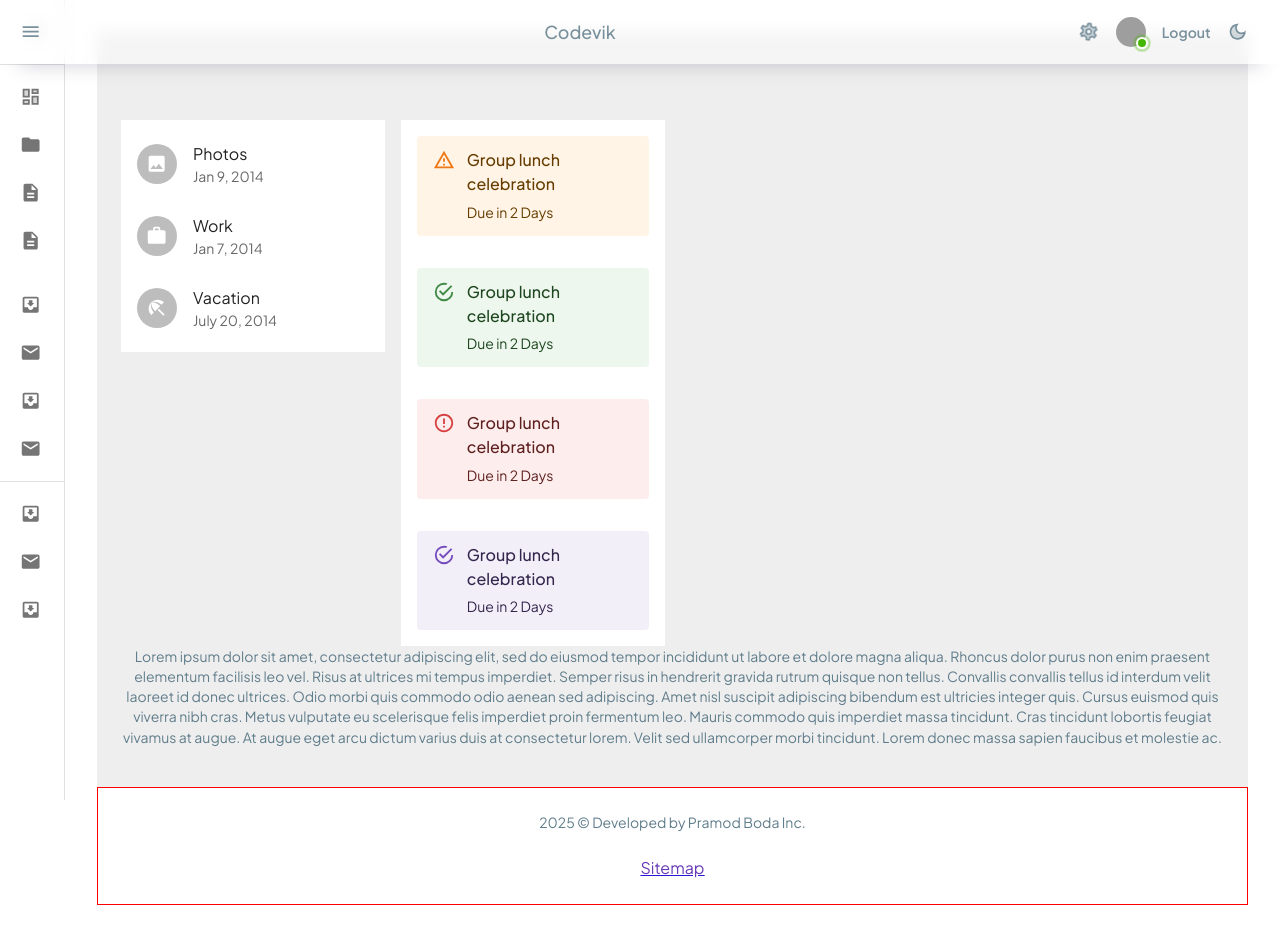
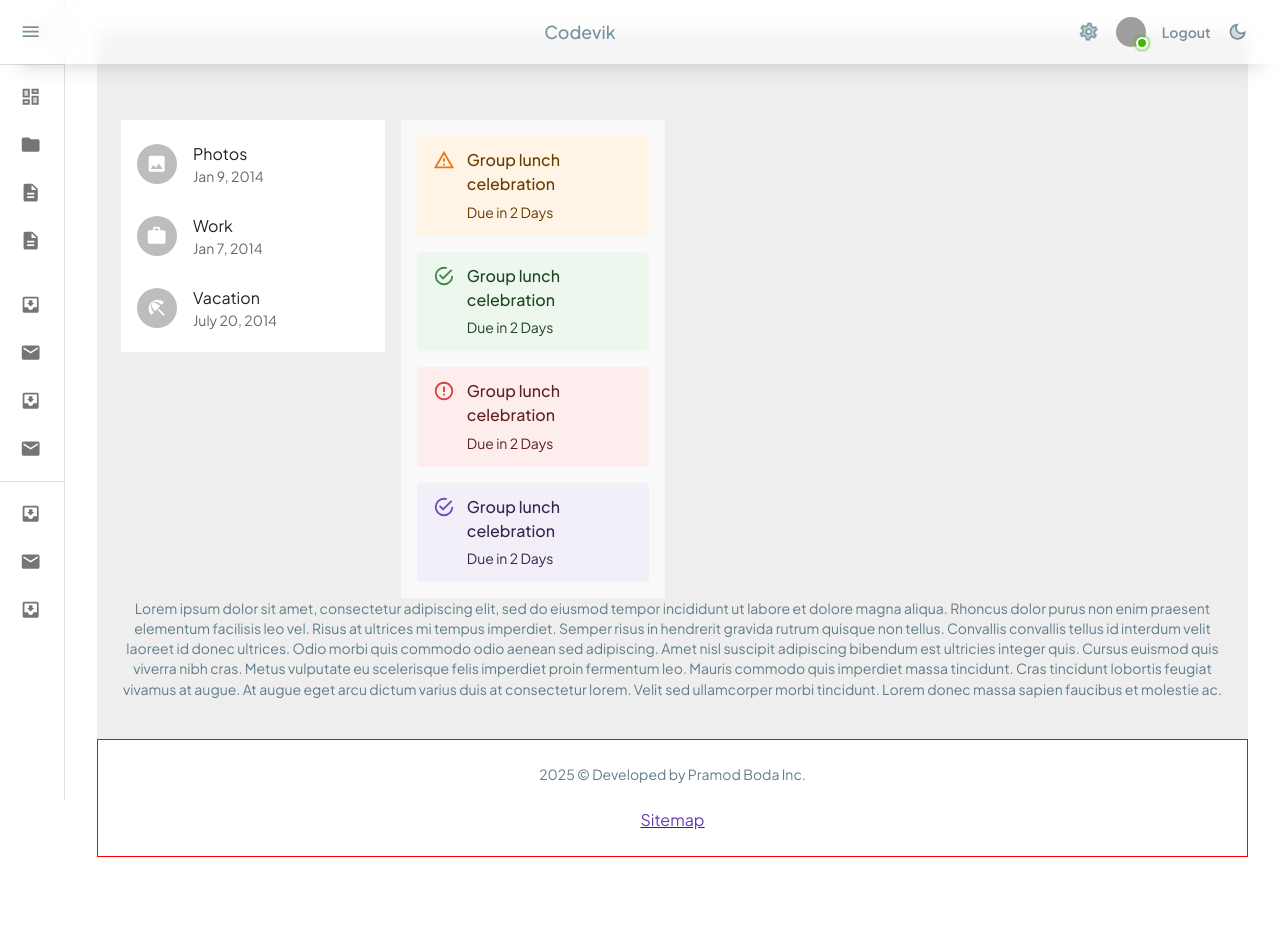
Before and after one commit to pramodboda/fe-react-mui-dashboard, a React (Vite) app: page /components/lists in a window 1280 px wide. After the commit the page ends 889 px from the top, so only its background shows below. Built offline with nearby package versions, Linux system fonts and the light colour scheme; grey boxes are pictures that could not be loaded.

Commit message:
UPDATE: UI

```diff
--- a/src/components/ProUI_Elements/ProUI_Card/ProUI_Card.tsx
+++ b/src/components/ProUI_Elements/ProUI_Card/ProUI_Card.tsx
@@ -9,8 +9,9 @@ interface CustomCardProps {
   }
 
 
-const ProUI_Card:React.FC<CustomCardProps> = ({children}) => {
+const ProUI_Card:React.FC<CustomCardProps> = ({title, children}) => {
     return (<Box sx={{backgroundColor: "#f9f9f9"}}>
+        {title&&title}
 {children}
     </Box>)
 }
--- a/src/pages/components/ListsPage.tsx
+++ b/src/pages/components/ListsPage.tsx
@@ -1,4 +1,4 @@
-import {Button, Stack} from "@mui/material";
+import { Box, Stack, Button  } from "@mui/material";
 import List from '@mui/material/List';
 import ListItem from '@mui/material/ListItem';
 import ListItemText from '@mui/material/ListItemText';
@@ -18,7 +18,7 @@ import ProUI_Card from "../../components/ProUI_Elements/ProUI_Card/ProUI_Card";
 const ListsPage: React.FC = () => {
   return (
     <Grid container spacing={2}>
-      <Grid size={{xs: 12, lg:3}}>
+      <Grid size={{ xs: 12, lg: 3 }}>
         <ProUI_Card>
           <List sx={{ width: '100%', maxWidth: 360, bgcolor: 'background.paper' }}>
             <ListItem>
@@ -48,13 +48,13 @@ const ListsPage: React.FC = () => {
           </List>
         </ProUI_Card>
       </Grid>
-      <Grid size={{xs: 12, lg:3}}>
+      <Grid size={{ xs: 12, lg: 3 }}>
         <ProUI_Card>
-    <List sx={{ width: '100%', bgcolor: 'background.paper' }}>
-    <Stack sx={{ width: '100%' }} spacing={2}>
+           <Box>
+           <List>
               <ListItem>
 
-<Alert severity="warning">
+                <Alert sx={{ width: '100%' }} severity="warning">
                   <AlertTitle>
                     Group lunch celebration
                   </AlertTitle>
@@ -62,7 +62,7 @@ const ListsPage: React.FC = () => {
                 </Alert>
               </ListItem>
               <ListItem>
-<Alert severity="success">
+                <Alert sx={{ width: '100%' }} severity="success">
                   <AlertTitle>
                     Group lunch celebration
                   </AlertTitle>
@@ -70,7 +70,7 @@ const ListsPage: React.FC = () => {
                 </Alert>
               </ListItem>
               <ListItem>
-<Alert severity="error">
+                <Alert sx={{ width: '100%' }} severity="error">
                   <AlertTitle>
                     Group lunch celebration
                   </AlertTitle>
@@ -78,16 +78,16 @@ const ListsPage: React.FC = () => {
                 </Alert>
               </ListItem>
               <ListItem>
-<Alert severity="success" color="primary">
+                <Alert sx={{ width: '100%' }} severity="success" color="primary">
                   <AlertTitle>
                     Group lunch celebration
                   </AlertTitle>
                   Due in 2 Days
                 </Alert>
               </ListItem>
-      </Stack>
+          </List>
+           </Box>
 
-    </List>
         </ProUI_Card>
       </Grid>
 
```
Lines whose indentation alone changed are shown as unchanged.
